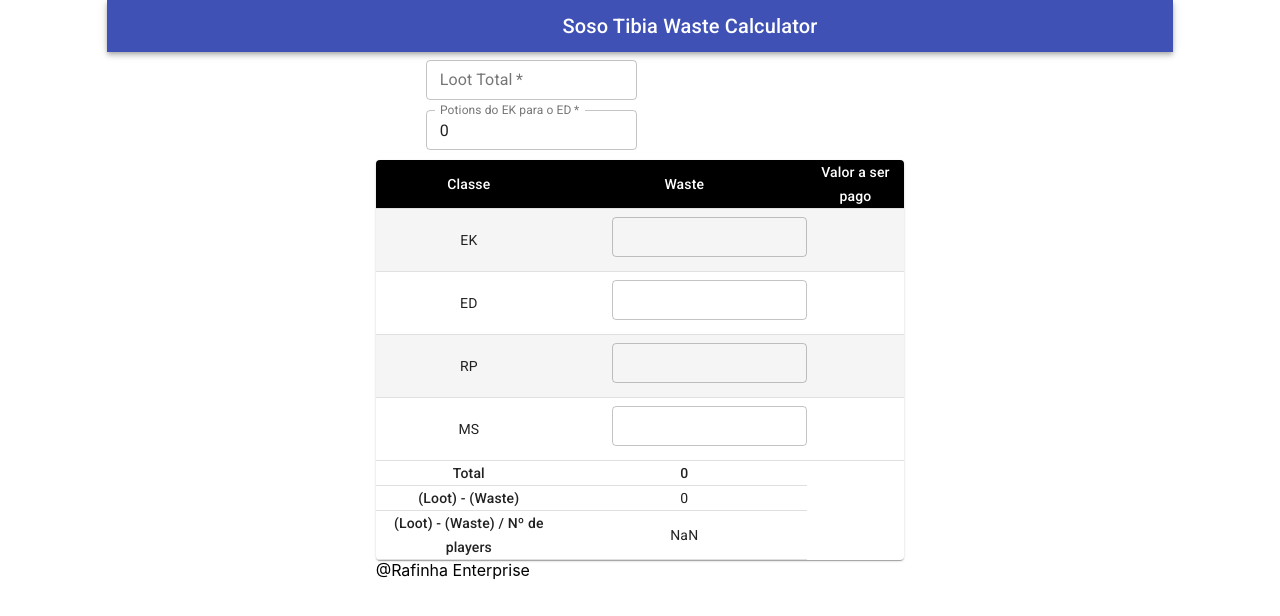
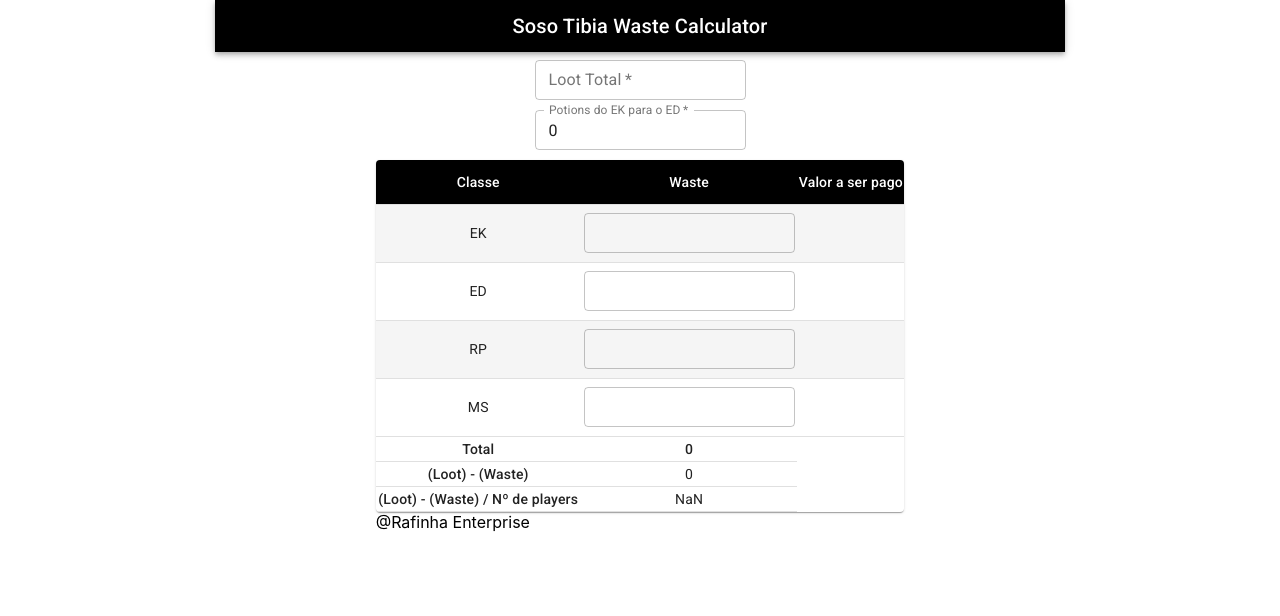
Before and after one commit to Ralfargon/tibia-waste-calculator, a React (Create React App) app: page / in a window 1280 px wide. Shown: the top 616 px of the page. Built offline with nearby package versions, Linux system fonts and the light colour scheme; a web font is replaced by a local one.

Commit message:
update geral 2 tapa no layout
update geral 2 tapa no layout

```diff
--- a/src/App.js
+++ b/src/App.js
@@ -65,18 +65,25 @@
   },
   title: {
     flexGrow: 1,
-    marginLeft: 100,
     marginTop: 10,
     marginBottom: 10,
     textAlign: "center",
     alignContent: "center",
-    fontFamily: "Roboto"
+    fontFamily: "Roboto",
+
   },
   loot: {
     flexGrow: 1,
-    marginLeft: 50,
+    marginLeft: 0,
+    marginBottom: 5,
+    fontFamily: "Roboto",
+    textAlign: "center",
+  },
+  loot2: {
+    flexGrow: 1,
     marginBottom: 10,
-    fontFamily: "Roboto"
+    fontFamily: "Roboto",
+    textAlign: "center",
   },
   botao: {
     flexGrow: 1,
@@ -86,6 +93,12 @@
     alignContent: "center",
     fontFamily: "Roboto"
   },
+  color: {
+    backgroundColor: 'lightgray'
+    },
+  color2: {
+      backgroundColor: 'black'
+    }
 });
 
 function ccyFormat(num) {
@@ -178,8 +191,8 @@
     <Grid container spacing={1} alignContent="center" alignItems="center" justify="center" >
 
 
-      <Grid item xs={10}>
-        <AppBar position="static" >
+      <Grid item xs={8} >
+        <AppBar position="static" className={classes.color2}>
           <Typography variant="h6" className={classes.title}>
             Soso Tibia Waste Calculator
           </Typography>
@@ -190,7 +203,7 @@
 
       <Grid item xs={5} >
 
-        <div className={classes.loot}>
+        <div className={classes.loot2}>
           <TextField
             required
             size="small"
@@ -206,7 +219,7 @@
           />
         </div>
 
-        <div className={classes.loot}>
+        <div className={classes.loot2}>
           <TextField
             required
             size="small"
```
